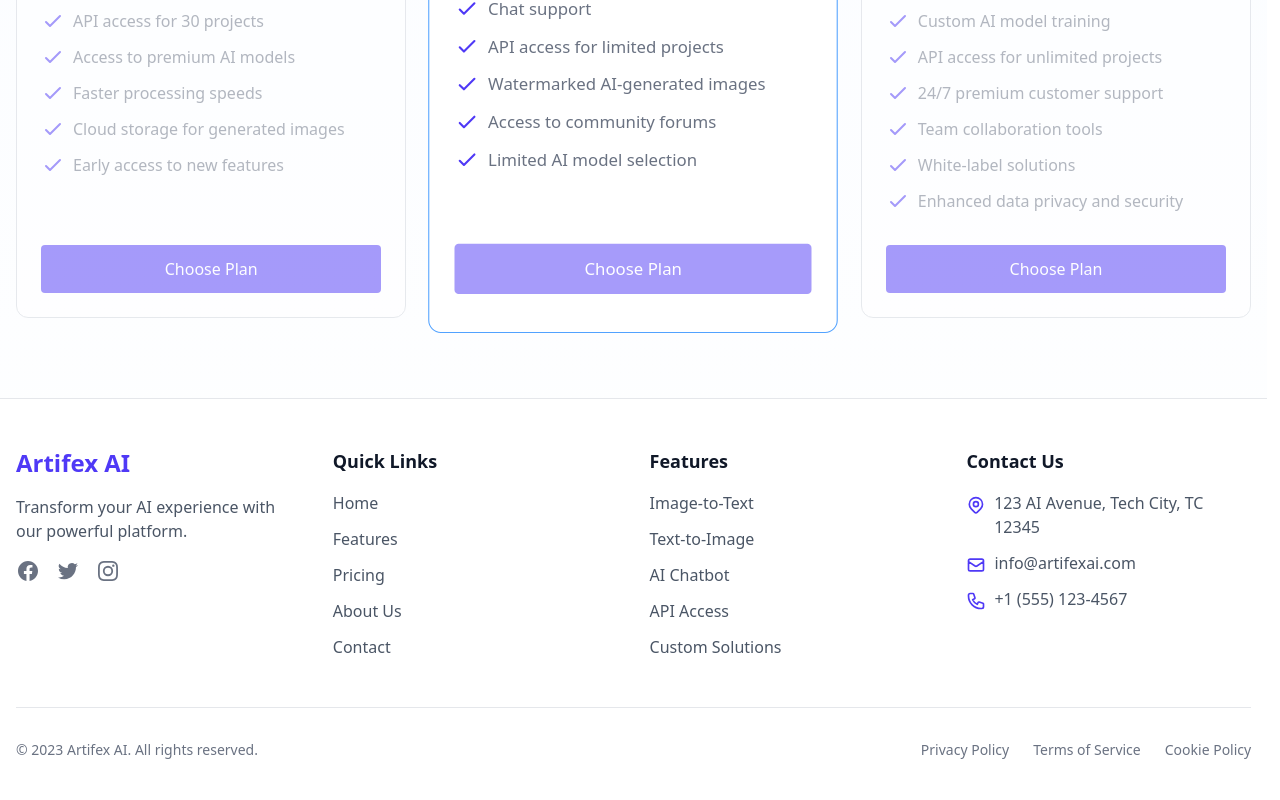
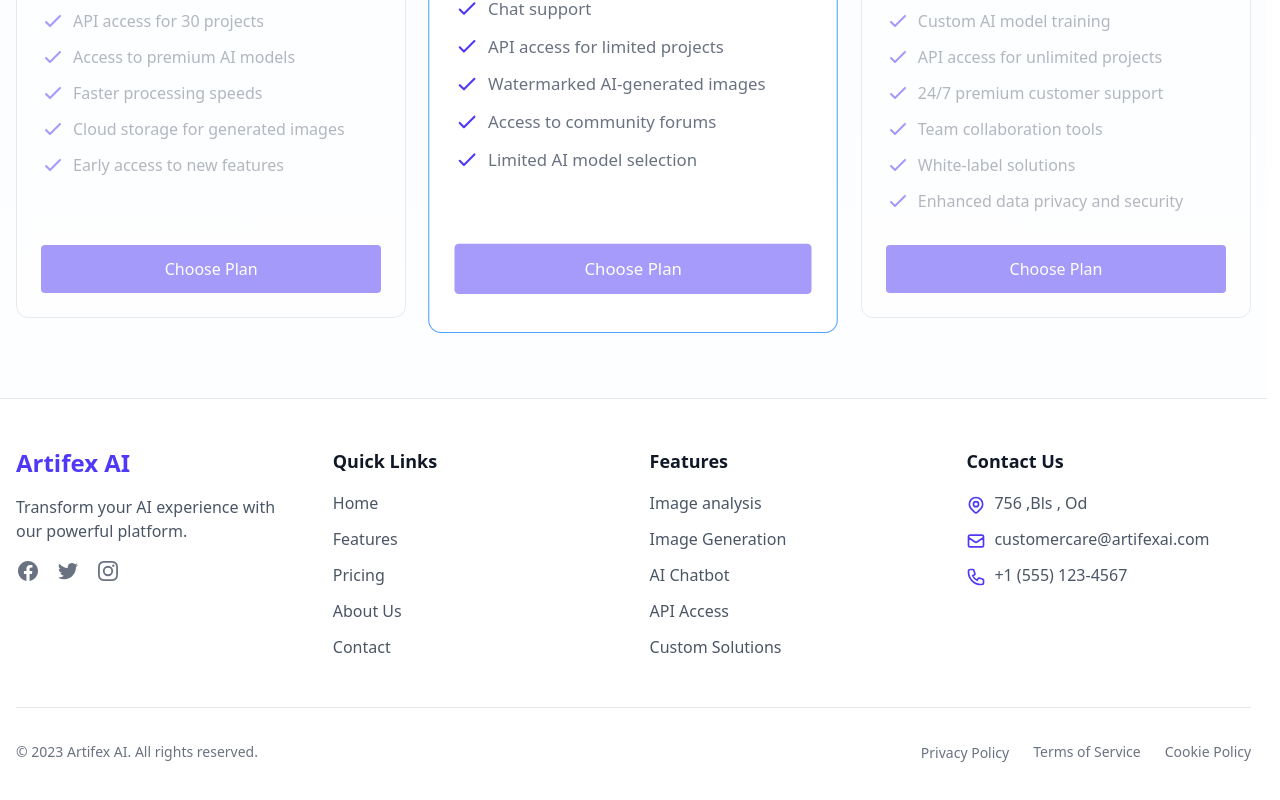
Before and after one commit to sarojkumarvn/ArtifexAiV2, a React (Vite) app: page / in a window 1280 px wide. Shown: the part 3082-3882 px from the top of the page. Built offline with nearby package versions, Linux system fonts and the light colour scheme; no server answers.

Commit message:
Added the privacy policy

```diff
--- a/src/App.jsx
+++ b/src/App.jsx
@@ -9,6 +9,7 @@ import { AiChatBotHome } from "./chatbotsec/AiChatBot/AiChatBotHome";
 import { ImageGeneBotHome } from "./chatbotsec/ImageGeneChatBot/ImageGeneBotHome";
 import { ImgToTextBotHome } from "./chatbotsec/ImgToTextBot/ImgToTextBotHome";
 import { AppLayout } from "./pages/AppLayout";
+import PrivacyPolicy from "./pages/policy/PrivacyPolicy";
 
 const App = () => {
   return (
@@ -19,6 +20,7 @@ const App = () => {
           <Route path="aichatbot" element={<AiChatBotHome />} />
           <Route path="texttoimage" element={<ImageGeneBotHome />} />
           <Route path="imagetotext" element={<ImgToTextBotHome />} />
+          <Route path="privacy" element={<PrivacyPolicy />} />
         </Route>
       </Routes>
     </Router>
--- a/src/chatbotsec/ImageGeneChatBot/ImageGeneBotHome.jsx
+++ b/src/chatbotsec/ImageGeneChatBot/ImageGeneBotHome.jsx
@@ -502,7 +502,7 @@ export const ImageGeneBotHome = () => {
                     </div>
                   </div>
 
-                  {/* Download button */}
+                  {/* Download button Not working */}
                   <div className="ml-2 flex items-center">
                     {messages.map(
                       (message) =>
--- a/src/pages/AppLayout.jsx
+++ b/src/pages/AppLayout.jsx
@@ -11,6 +11,8 @@ export const AppLayout = () => {
       </div>
     );
   }
+
+  //If the user is not signed in then show this , else show the app in the outlet
   if (!isSignedIn)
     return (
       <div className="relative min-h-screen flex items-center justify-center bg-gradient-to-br from-blue-50 to-blue-100 p-4">
--- a/src/pages/Footer.jsx
+++ b/src/pages/Footer.jsx
@@ -1,4 +1,6 @@
+
 import React from "react";
+import { Link } from "react-router-dom";
 
 const Footer = () => {
   return (
@@ -54,8 +56,8 @@ const Footer = () => {
           <div className="col-span-1">
             <h3 className="text-gray-900 font-semibold text-lg mb-4">Features</h3>
             <ul className="space-y-3">
-              <li><a href="#" className="text-gray-600 hover:text-indigo-600 transition-colors" target="_self">Image-to-Text</a></li>
-              <li><a href="#" className="text-gray-600 hover:text-indigo-600 transition-colors" target="_self">Text-to-Image</a></li>
+              <li><a href="#" className="text-gray-600 hover:text-indigo-600 transition-colors" target="_self">Image analysis</a></li>
+              <li><a href="#" className="text-gray-600 hover:text-indigo-600 transition-colors" target="_self">Image Generation</a></li>
               <li><a href="#" className="text-gray-600 hover:text-indigo-600 transition-colors" target="_self">AI Chatbot</a></li>
               <li><a href="#" className="text-gray-600 hover:text-indigo-600 transition-colors" target="_self">API Access</a></li>
               <li><a href="#" className="text-gray-600 hover:text-indigo-600 transition-colors" target="_self">Custom Solutions</a></li>
@@ -71,13 +73,13 @@ const Footer = () => {
                   <path strokeLinecap="round" strokeLinejoin="round" strokeWidth="2" d="M17.657 16.657L13.414 20.9a1.998 1.998 0 01-2.827 0l-4.244-4.243a8 8 0 1111.314 0z" />
                   <path strokeLinecap="round" strokeLinejoin="round" strokeWidth="2" d="M15 11a3 3 0 11-6 0 3 3 0 016 0z" />
                 </svg>
-                <span className="text-gray-600">123 AI Avenue, Tech City, TC 12345</span>
+                <span className="text-gray-600">756 ,Bls , Od</span>
               </li>
               <li className="flex items-start">
                 <svg className="w-5 h-5 text-indigo-600 mt-1 mr-2" fill="none" stroke="currentColor" viewBox="0 0 24 24" xmlns="http://www.w3.org/2000/svg">
                   <path strokeLinecap="round" strokeLinejoin="round" strokeWidth="2" d="M3 8l7.89 5.26a2 2 0 002.22 0L21 8M5 19h14a2 2 0 002-2V7a2 2 0 00-2-2H5a2 2 0 00-2 2v10a2 2 0 002 2z" />
                 </svg>
-                <span className="text-gray-600">info@artifexai.com</span>
+                <span className="text-gray-600">customercare@artifexai.com</span>
               </li>
               <li className="flex items-start">
                 <svg className="w-5 h-5 text-indigo-600 mt-1 mr-2" fill="none" stroke="currentColor" viewBox="0 0 24 24" xmlns="http://www.w3.org/2000/svg">
@@ -94,9 +96,16 @@ const Footer = () => {
           <div className="flex flex-col md:flex-row justify-between items-center">
             <p className="text-gray-500 text-sm mb-4 md:mb-0">© 2023 Artifex AI. All rights reserved.</p>
             <div className="flex space-x-6">
-              <a href="#" className="text-gray-500 hover:text-indigo-600 text-sm" target="_self">Privacy Policy</a>
-              <a href="#" className="text-gray-500 hover:text-indigo-600 text-sm" target="_self">Terms of Service</a>
-              <a href="#" className="text-gray-500 hover:text-indigo-600 text-sm" target="_self">Cookie Policy</a>
+             <Link
+             to={"/app/privacy"}
+
+             >
+
+              <button  className="text-gray-500 hover:text-indigo-600 text-sm">Privacy Policy</button>
+             </Link>
+
+              <button  className="text-gray-500 hover:text-indigo-600 text-sm" target="_self">Terms of Service</button>
+              <button  className="text-gray-500 hover:text-indigo-600 text-sm" target="_self">Cookie Policy</button>
             </div>
           </div>
         </div>
--- /dev/null
+++ b/src/pages/policy/PrivacyPolicy.jsx
@@ -0,0 +1,72 @@
+import React from "react";
+import { Link } from "react-router-dom";
+
+const PrivacyPolicy = () => {
+  return (
+    <div className="min-h-screen bg-gray-100 p-6 flex items-center justify-center">
+
+      <div className="bg-white p-8 rounded-2xl shadow-lg max-w-3xl w-full">
+        <div className="w-full mb-7 flex justify-between">
+
+        <h1 className="text-3xl font-bold text-gray-900 mb-4">Privacy Policy</h1>
+        <Link
+        to={"/"}
+
+        >
+        <button
+        className="btn btn-primary">Go to home</button>
+        </Link>
+        </div>
+
+        <section className="mb-6">
+          <h2 className="text-xl font-semibold text-gray-800">1. Information We Collect</h2>
+          <p className="text-gray-700 mt-2">We may collect personal information, usage data, and technical information when you interact with our AI chatbot, image analysis, and image generation services.</p>
+        </section>
+
+        <section className="mb-6">
+          <h2 className="text-xl font-semibold text-gray-800">2. How We Use Your Information</h2>
+          <p className="text-gray-700 mt-2">Your information is used to enhance our services, improve user experience, ensure security, and comply with legal obligations.</p>
+        </section>
+
+        <section className="mb-6">
+          <h2 className="text-xl font-semibold text-gray-800">3. Data Sharing & Disclosure</h2>
+          <p className="text-gray-700 mt-2">We do not sell or rent your personal data but may share it with trusted service providers, legal authorities, or during business transactions.</p>
+        </section>
+
+        <section className="mb-6">
+          <h2 className="text-xl font-semibold text-gray-800">4. Data Security</h2>
+          <p className="text-gray-700 mt-2">We implement industry-standard security measures to protect your data. However, we encourage users to take necessary precautions.</p>
+        </section>
+
+        <section className="mb-6">
+          <h2 className="text-xl font-semibold text-gray-800">5. Your Rights & Choices</h2>
+          <p className="text-gray-700 mt-2">Depending on your location, you may have rights to access, update, or delete your data and opt-out of marketing communications.</p>
+        </section>
+
+        <section className="mb-6">
+          <h2 className="text-xl font-semibold text-gray-800">6. Cookies & Tracking Technologies</h2>
+          <p className="text-gray-700 mt-2">We use cookies to enhance user experience. You can manage your preferences through browser settings.</p>
+        </section>
+
+        <section className="mb-6">
+          <h2 className="text-xl font-semibold text-gray-800">7. Third-Party Links & Content</h2>
+          <p className="text-gray-700 mt-2">Our platform may contain third-party links. We are not responsible for their privacy policies.</p>
+        </section>
+
+        <section className="mb-6">
+          <h2 className="text-xl font-semibold text-gray-800">8. Changes to This Policy</h2>
+          <p className="text-gray-700 mt-2">We may update this policy periodically. Continued use of our services constitutes acceptance of the revised policy.</p>
+        </section>
+
+        <section className="mb-6">
+          <h2 className="text-xl font-semibold text-gray-800">9. Contact Us</h2>
+          <p className="text-gray-700 mt-2">If you have any questions, contact us at:</p>
+          <p className="text-gray-700 font-medium">[Insert Contact Email]</p>
+          <p className="text-gray-700 font-medium">[Insert Company Address]</p>
+        </section>
+      </div>
+    </div>
+  );
+};
+
+export default PrivacyPolicy;
```
